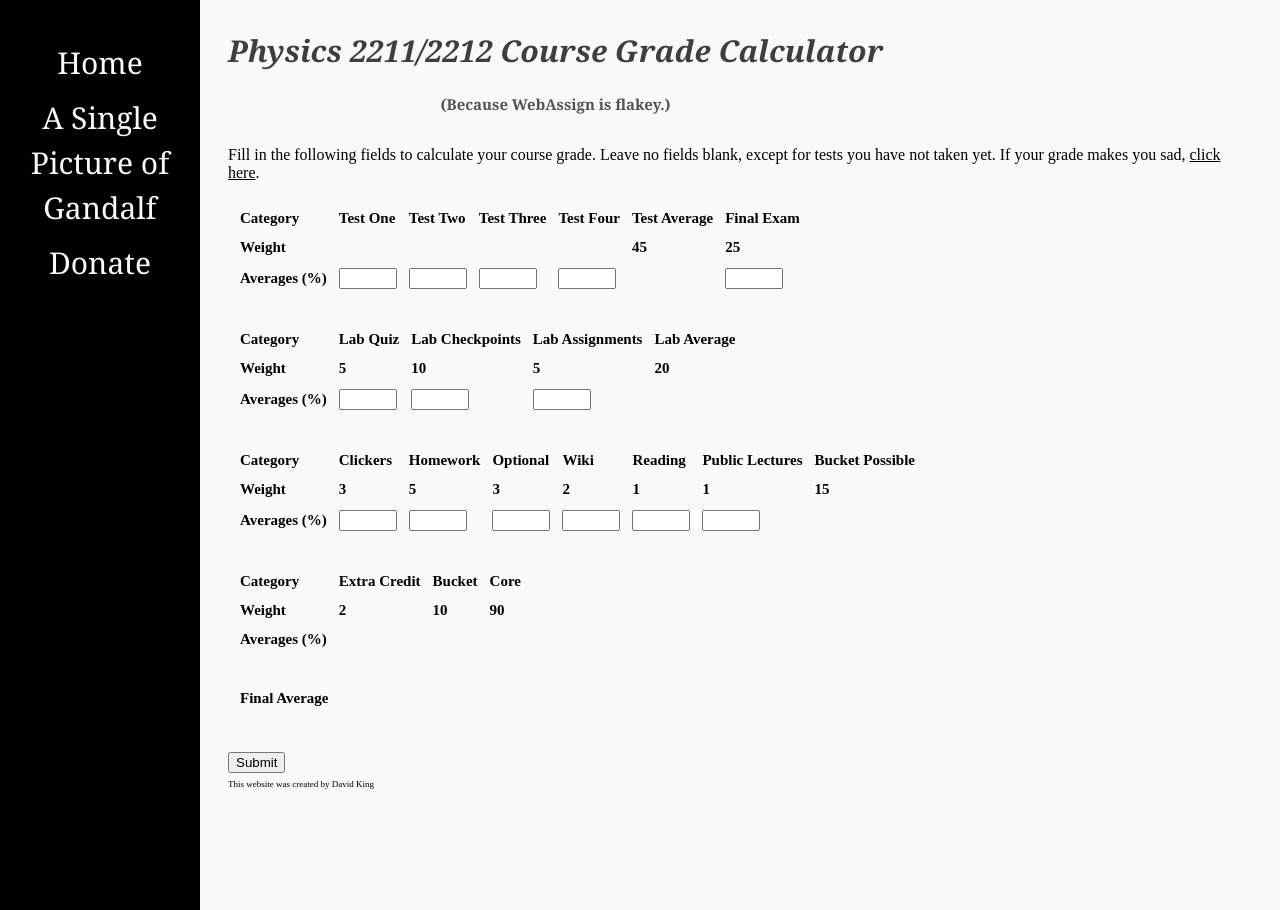
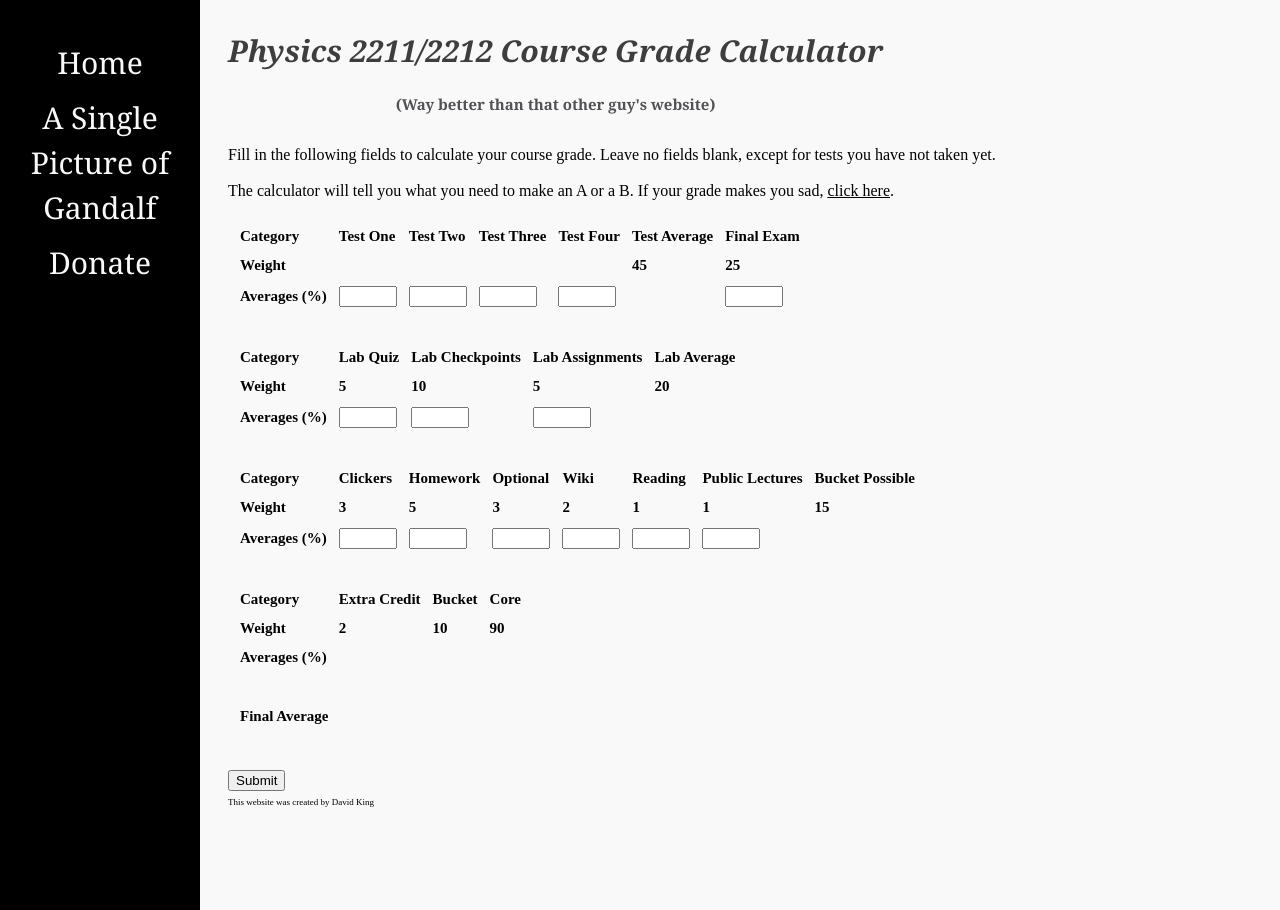
Before and after one commit to whatsmygrade/whatsmygrade.github.io, a plain HTML site: page index.html in a window 1280 px wide. Drawn offline with Linux system fonts and the light colour scheme.

Commit message:
Add files via upload

```diff
--- a/index.html
+++ b/index.html
@@ -20,12 +20,13 @@
 
 			<div id='header'>
 				<h1 class = 'top'>Physics 2211/2212 Course Grade Calculator</h1>
-				<h4 class = 'top'>(Because WebAssign is flakey.)</h4>
+				<h4 class = 'top'>(Way better than that other guy's website)</h4>
 			</div >
 
         </div>
             <p id='description'>Fill in the following fields to calculate your course grade.
-                Leave no fields blank, except for tests you have not taken yet. If your grade makes you sad,
+                Leave no fields blank, except for tests you have not taken yet.<br><br>
+                The calculator will tell you what you need to make an A or a B. If your grade makes you sad,
             <a href='http://corgiorgy.com/'>click here</a>.</p>
 			<form id='calculator' name='mycalc' action="">
 				<div id='table'>
```
